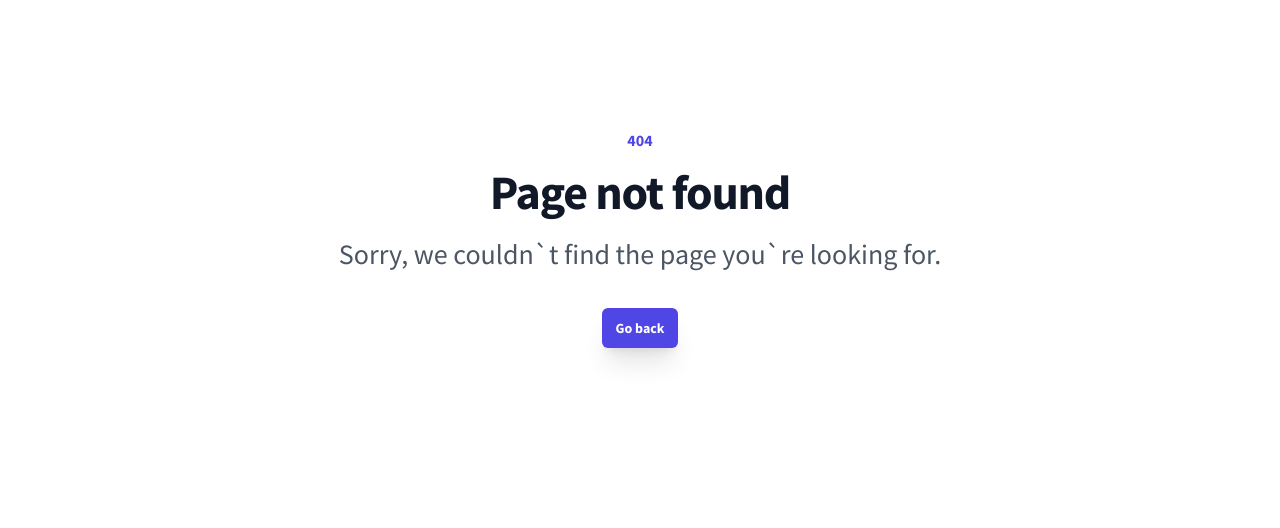
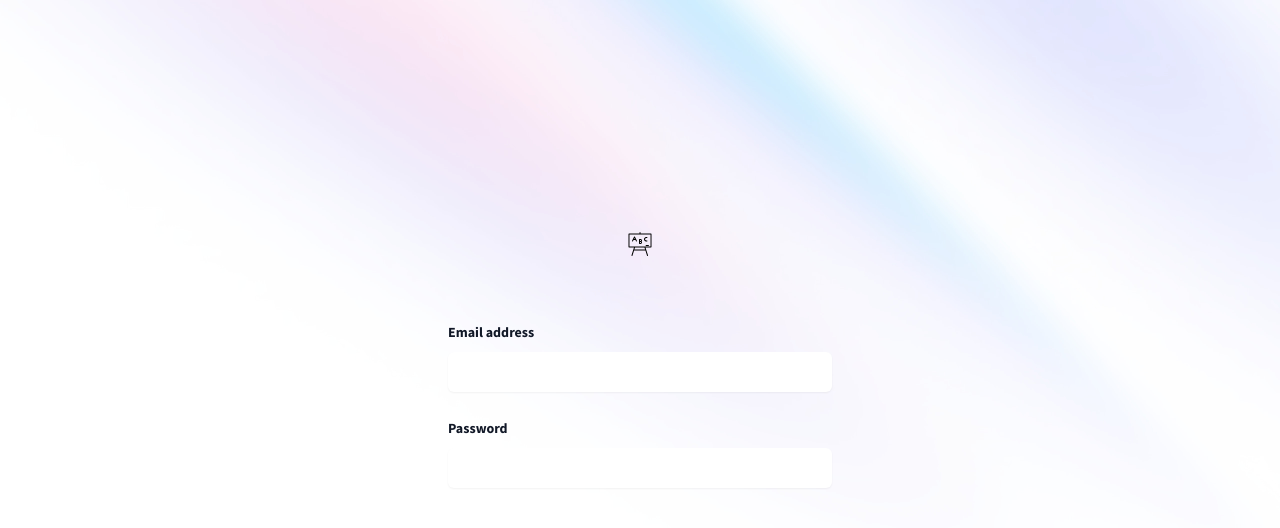
Before and after one commit to rom2048/RSLang, a React (Create React App) app: page /login in a window 1280 px wide. Before the commit this address had no page. Shown: the top 528 px of the page. Built offline with nearby package versions, Linux system fonts and the light colour scheme.

Commit message:
feat: add UI to auth components

```diff
--- a/src/App.tsx
+++ b/src/App.tsx
@@ -4,13 +4,18 @@ import './App.css'
 import ErrorPage from './routes/ErrorPage/ErrorPage'
 import Home from './routes/Home/Home'
 import Navigation from './components/Navigation/Navigation'
+import SignIn from './components/SignIn/SignIn'
+import SignUp from './components/SignUp/SignUp'
 
 const App: React.FC = () => {
   return (
     <Routes>
       <Route path='/' element={<Navigation />} errorElement={<ErrorPage />}>
         <Route index element={<Home />} />
+        {/* <Route element={<Words />} /> */}
       </Route>
+      <Route path='/login' element={<SignIn />} />
+      <Route path='/register' element={<SignUp />} />
       <Route path='*' element={<ErrorPage />} />
     </Routes>
   )
--- /dev/null
+++ b/src/components/SignIn/SignIn.module.css
@@ -0,0 +1,96 @@
+.main {
+  position: relative;
+  display: flex;
+  flex-direction: column;
+  overflow: hidden;
+  padding: var(--spacing-xl) var(--spacing-m);
+  height: 100vh;
+}
+
+.img {
+  position: absolute;
+  top: 0;
+  left: 50%;
+  margin-left: -47.5rem;
+  width: 122.5rem;
+  max-width: none;
+}
+
+.authContainer {
+  position: relative;
+  display: flex;
+  flex: 1 1 0%;
+  flex-direction: column;
+  align-items: center;
+  justify-content: center;
+  padding-top: 3rem;
+  padding-bottom: 4rem;
+}
+
+.logo {
+  margin-left: auto;
+  margin-right: auto;
+  margin-bottom: 4rem;
+  height: var(--spacing-l);
+  width: auto;
+}
+
+.srOnly {
+  position: absolute;
+  width: 1px;
+  height: 1px;
+  padding: 0;
+  margin: -1px;
+  overflow: hidden;
+  clip: rect(0, 0, 0, 0);
+  white-space: nowrap;
+  border-width: 0;
+}
+
+.form {
+  width: 100%;
+  max-width: 24rem;
+}
+
+.inputContainer {
+  margin-bottom: var(--spacing-l);
+}
+
+.label {
+  font-size: var(--default-font);
+  font-weight: 600;
+  line-height: var(--spacing-l);
+  color: rgb(17 24 39);
+  display: block;
+}
+
+.input {
+  margin-top: var(--spacing-s);
+  display: block;
+  height: var(--spacing-xxl);
+  width: 100%;
+  appearance: none;
+  border-radius: 0.375rem;
+  background-color: #fff;
+  padding-right: 0.75rem;
+  padding-left: 0.75rem;
+  color: rgb(15 23 42);
+  box-shadow: 0 1px 2px 0 rgb(0 0 0 / 0.05);
+}
+
+.btn {
+  display: inline-flex;
+  justify-content: center;
+  width: 100%;
+  border-radius: var(--spacing-s);
+  background-color: rgb(15 23 42);
+  padding: 0.625rem var(--spacing-m);
+  color: #fff;
+}
+
+@media screen and (min-width: 640px) {
+  .input {
+    font-size: 0.875rem;
+    line-height: 1.25rem;
+  }
+}
--- /dev/null
+++ b/src/components/SignIn/SignIn.tsx
@@ -0,0 +1,39 @@
+import { Link } from 'react-router-dom'
+import img from '../../assets/beams-cover@95.jpg'
+import { ReactComponent as Logo } from '../../assets/logo.svg'
+import styles from './SignIn.module.css'
+
+const SignIn = () => {
+  return (
+    <main className={styles.main}>
+      <img src={img} alt='cover' className={styles.img} />
+
+      <div className={styles.authContainer}>
+        <Link to='/'>
+          <Logo className={styles.logo} />
+        </Link>
+        <h1 className={styles.srOnly}>Log in to your RSLang account</h1>
+        <form onSubmit={() => {}} className={styles.form}>
+          <div className={styles.inputContainer}>
+            <label htmlFor='email' className={styles.label}>
+              Email address
+            </label>
+            <input type='email' id='email' className={styles.input} value='' />
+          </div>
+          <div className={styles.inputContainer}>
+            <label htmlFor='password' className={styles.label}>
+              Password
+            </label>
+            <input type='password' id='password' className={styles.input} value='' />
+          </div>
+          <button type='submit' className={styles.btn}>
+            <span>Sign in to account</span>
+          </button>
+          <input type='hidden' name='remember' value='true' />
+        </form>
+      </div>
+    </main>
+  )
+}
+
+export default SignIn
--- /dev/null
+++ b/src/components/SignUp/SignUp.module.css
@@ -0,0 +1,96 @@
+.main {
+  position: relative;
+  display: flex;
+  flex-direction: column;
+  overflow: hidden;
+  padding: var(--spacing-xl) var(--spacing-m);
+  height: 100vh;
+}
+
+.img {
+  position: absolute;
+  top: 0;
+  left: 50%;
+  margin-left: -47.5rem;
+  width: 122.5rem;
+  max-width: none;
+}
+
+.authContainer {
+  position: relative;
+  display: flex;
+  flex: 1 1 0%;
+  flex-direction: column;
+  align-items: center;
+  justify-content: center;
+  padding-top: 3rem;
+  padding-bottom: 4rem;
+}
+
+.logo {
+  margin-left: auto;
+  margin-right: auto;
+  margin-bottom: 4rem;
+  height: var(--spacing-l);
+  width: auto;
+}
+
+.srOnly {
+  position: absolute;
+  width: 1px;
+  height: 1px;
+  padding: 0;
+  margin: -1px;
+  overflow: hidden;
+  clip: rect(0, 0, 0, 0);
+  white-space: nowrap;
+  border-width: 0;
+}
+
+.form {
+  width: 100%;
+  max-width: 24rem;
+}
+
+.inputContainer {
+  margin-bottom: var(--spacing-l);
+}
+
+.label {
+  font-size: var(--default-font);
+  font-weight: 600;
+  line-height: var(--spacing-l);
+  color: rgb(17 24 39);
+  display: block;
+}
+
+.input {
+  margin-top: var(--spacing-s);
+  display: block;
+  height: var(--spacing-xxl);
+  width: 100%;
+  appearance: none;
+  border-radius: 0.375rem;
+  background-color: #fff;
+  padding-right: 0.75rem;
+  padding-left: 0.75rem;
+  color: rgb(15 23 42);
+  box-shadow: 0 1px 2px 0 rgb(0 0 0 / 0.05);
+}
+
+.btn {
+  display: inline-flex;
+  justify-content: center;
+  width: 100%;
+  border-radius: var(--spacing-s);
+  background-color: rgb(15 23 42);
+  padding: 0.625rem var(--spacing-m);
+  color: #fff;
+}
+
+@media screen and (min-width: 640px) {
+  .input {
+    font-size: 0.875rem;
+    line-height: 1.25rem;
+  }
+}
--- /dev/null
+++ b/src/components/SignUp/SignUp.tsx
@@ -0,0 +1,50 @@
+import { Link } from 'react-router-dom'
+import img from '../../assets/beams-cover@95.jpg'
+import { ReactComponent as Logo } from '../../assets/logo.svg'
+import styles from './SignUp.module.css'
+import { useAppSelector, useAppDispatch } from '../../store/hooks'
+
+import { createUser } from '../../routes/User/User'
+import { useEffect } from 'react'
+
+const SignUp = () => {
+  const dispatch = useAppDispatch()
+  return (
+    <main className={styles.main}>
+      <img src={img} alt='cover' className={styles.img} />
+
+      <div className={styles.authContainer}>
+        <Link to='/'>
+          <Logo className={styles.logo} />
+        </Link>
+        <h1 className={styles.srOnly}>Sign up in to your RSLang account</h1>
+        <form onSubmit={() => {}} className={styles.form}>
+          <div className={styles.inputContainer}>
+            <label htmlFor='name' className={styles.label}>
+              Name
+            </label>
+            <input type='text' id='name' className={styles.input} value='' />
+          </div>
+          <div className={styles.inputContainer}>
+            <label htmlFor='email' className={styles.label}>
+              Email address
+            </label>
+            <input type='email' id='email' className={styles.input} value='' />
+          </div>
+          <div className={styles.inputContainer}>
+            <label htmlFor='password' className={styles.label}>
+              Password
+            </label>
+            <input type='password' id='password' className={styles.input} value='' />
+          </div>
+          <button type='submit' className={styles.btn}>
+            <span>Sign up</span>
+          </button>
+          <input type='hidden' name='remember' value='true' />
+        </form>
+      </div>
+    </main>
+  )
+}
+
+export default SignUp
--- /dev/null
+++ b/src/constants.ts
@@ -0,0 +1 @@
+export const SERVER_URL = 'http://localhost:3000/'
--- /dev/null
+++ b/src/routes/User/User.ts
@@ -0,0 +1,71 @@
+import { createAsyncThunk, createSlice, PayloadAction } from '@reduxjs/toolkit'
+import { SERVER_URL } from '../../constants'
+import { RootState } from '../../store/store'
+// import getWords from '../../utils/getWords'
+import { Auth, User } from '../../types'
+
+export type UserState = {
+  loading: boolean
+  user: User
+  auth: Auth
+  // options: CharacterFilter
+}
+
+const initialState: UserState = {
+  loading: false,
+  user: {
+    name: '',
+    email: '',
+    password: '',
+  },
+  auth: {
+    message: '',
+    token: '',
+    refreshToken: '',
+    userId: '',
+    name: '',
+  },
+}
+
+export const createUser = createAsyncThunk('user/createUser', async (user: User) => {
+  const response = await fetch(`${SERVER_URL}users`, {
+    method: 'POST',
+    headers: {
+      Accept: 'application/json',
+      'Content-Type': 'application/json',
+    },
+    body: JSON.stringify(user),
+  })
+  const data = await response.json()
+  console.log(data)
+
+  return data
+})
+
+export const user = createSlice({
+  name: 'user',
+  initialState,
+  reducers: {},
+  extraReducers: (builder) => {
+    builder
+      .addCase(createUser.pending, (state) => {
+        state.loading = true
+      })
+      .addCase(createUser.fulfilled, (state, action: PayloadAction<User>) => {
+        state.loading = false
+        state.user = action.payload
+      })
+      .addCase(createUser.rejected, (state) => {
+        state.loading = false
+        state.user = {
+          name: '',
+          email: '',
+          password: '',
+        }
+      })
+  },
+})
+
+// export const selectWords = (state: RootState) => state.words
+
+export default user.reducer
--- a/src/store/store.ts
+++ b/src/store/store.ts
@@ -1,8 +1,10 @@
 import { configureStore, PreloadedState, combineReducers } from '@reduxjs/toolkit'
 import wordsSliceReducer from '../routes/Words/Words'
+import userReducer from '../routes/User/User'
 
 const rootReducer = combineReducers({
   words: wordsSliceReducer,
+  user: userReducer,
 })
 
 export const setupStore = (preloadedState?: PreloadedState<RootState>) => {
@@ -15,6 +17,7 @@ export const setupStore = (preloadedState?: PreloadedState<RootState>) => {
 export const store = configureStore({
   reducer: {
     words: wordsSliceReducer,
+    user: userReducer,
   },
 })
 
--- a/src/utils/test-utils.tsx
+++ b/src/utils/test-utils.tsx
@@ -8,6 +8,7 @@ import { Provider } from 'react-redux'
 import type { AppStore, RootState } from '../store/store'
 // As a basic setup, import your same slice reducers
 import wordsSliceReducer from '../routes/Words/Words'
+import userReducer from '../routes/User/User'
 
 interface ExtendedRenderOptions extends Omit<RenderOptions, 'queries'> {
   preloadedState?: PreloadedState<RootState>
@@ -20,7 +21,7 @@ export function renderWithProviders(
     preloadedState = {},
     // Automatically create a store instance if no store was passed in
     store = configureStore({
-      reducer: { words: wordsSliceReducer },
+      reducer: { words: wordsSliceReducer, user: userReducer },
       preloadedState,
     }),
     ...renderOptions
```
Also changed, not shown: src/types.ts (+14 -0 lines), src/assets/beams-cover@95.jpg (added).
